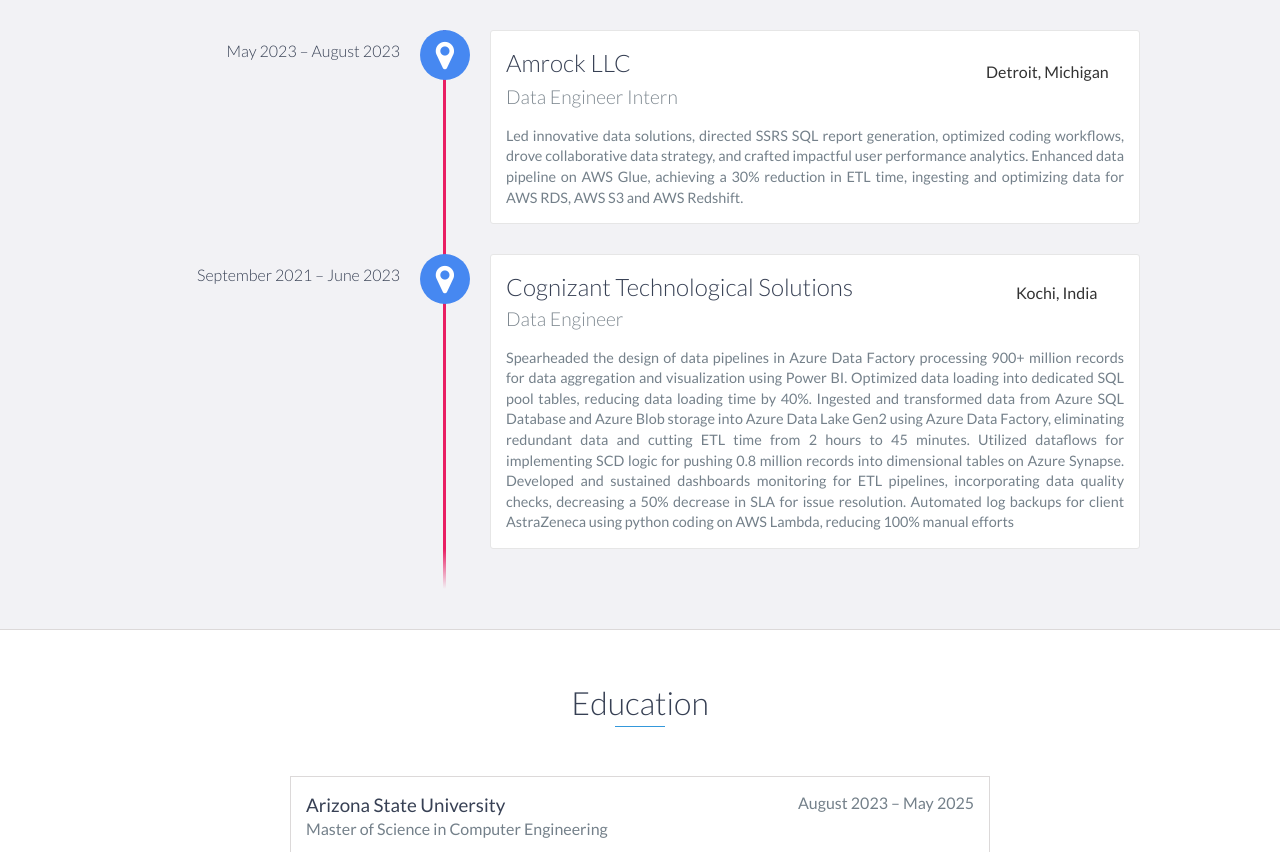
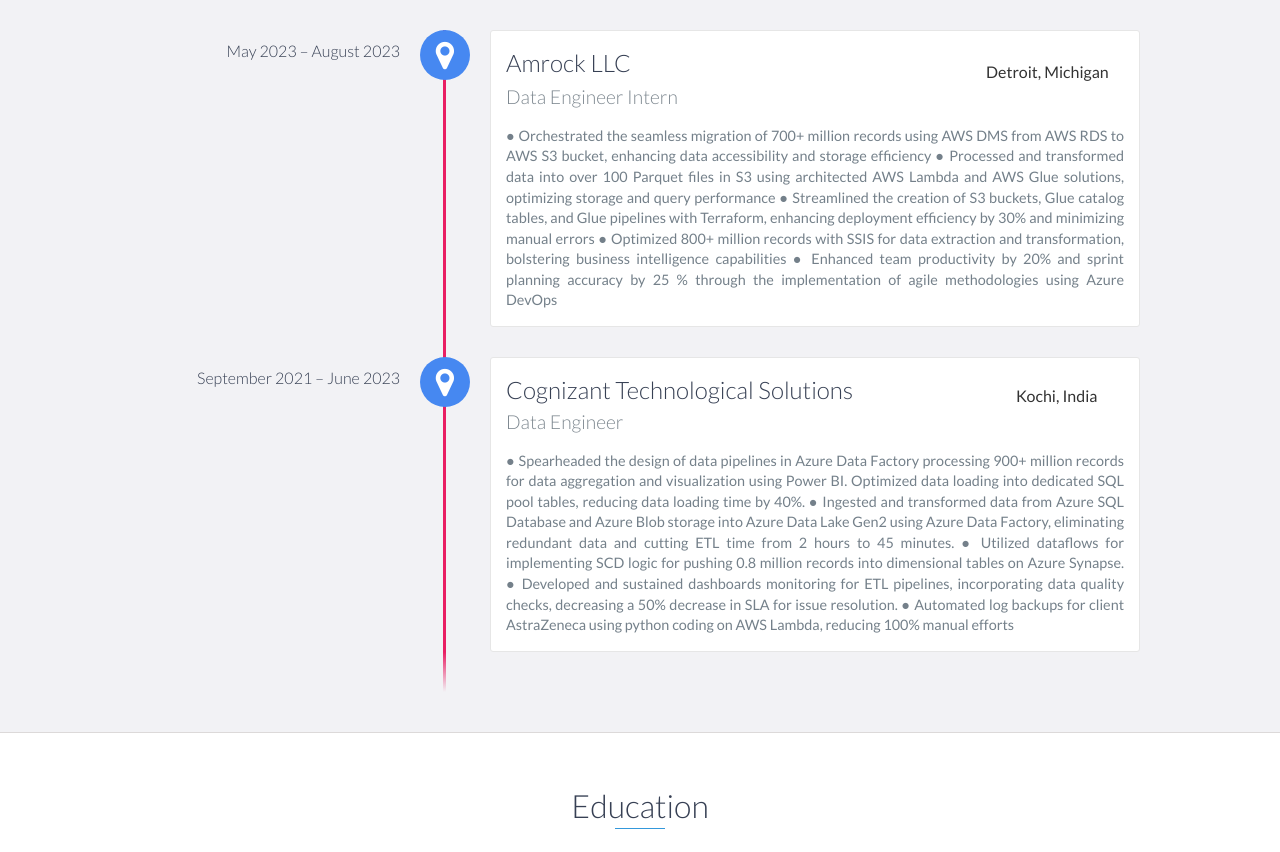
Before and after one commit to meenakshirajesh1999/meenakshirajesh1999.github.io, a website: page index.html in a window 1280 px wide. Shown: the part 1820-2672 px from the top of the page. Drawn offline with nearby package versions, Linux system fonts and the light colour scheme.

Commit message:
Update index.html

```diff
--- a/index.html
+++ b/index.html
@@ -115,10 +115,10 @@
                     </div>
                     <!-- End .project-image -->
                     <div class="project-info">
-                        <h3>Stock Market decision making using Reinforcement Learning and Kafka</h3>
+                        <h3>Real Time Stock Market Data Pipeline</h3>
                         <p align = "justify">
-                            Implemented DQN to enhance decision-making by 10% through the utilization of live stock data from various volatile markets and news analytics, validated by profit margin analysis.
-                            Leveraged Kafka for real-time data management, integrated GPT-4 as the reward function, and incorporated live human feedback for updating, leading to a 150% profit surge over baselines.
+                            Extracted over 10 records per hour from the Yahoo Finance API by implementing data pipelines using Kafka on AWS EC2 for streaming real-time data to an S3 bucket
+                            Engineered an AWS Glue pipeline, leveraging Glue Crawler to efficiently catalog data stored in S3, enabling advanced querying capabilities with Amazon Athena
 
                         </p>
                         <!-- <a href="" target="_blank">View Project</a> -->
@@ -210,9 +210,12 @@
                 <h3>Amrock LLC</h3>
                 <div style="margin-left: 480px;margin-top: -20px;">Detroit, Michigan</div>
                 <h4>Data Engineer Intern</h4>
-                <p align="justify"> Led innovative data solutions, directed SSRS SQL report generation, optimized coding workflows, drove collaborative data strategy, and crafted impactful user performance analytics.
-                    Enhanced data pipeline on AWS Glue, achieving a 30% reduction in ETL time, ingesting and optimizing data for AWS RDS, AWS S3 and AWS Redshift.
-                </p>
+                <p align="justify">
+● Orchestrated the seamless migration of 700+ million records using AWS DMS from AWS RDS to AWS S3 bucket, enhancing data accessibility and storage efficiency
+● Processed and transformed data into over 100 Parquet files in S3 using architected AWS Lambda and AWS Glue solutions, optimizing storage and query performance
+● Streamlined the creation of S3 buckets, Glue catalog tables, and Glue pipelines with Terraform, enhancing deployment efficiency by 30% and minimizing manual errors
+● Optimized 800+ million records with SSIS for data extraction and transformation, bolstering business intelligence capabilities
+● Enhanced team productivity by 20% and sprint planning accuracy by 25 % through the implementation of agile methodologies using Azure DevOps
             </div>
 
             <div data-date="September 2021 – June 2023">
@@ -220,11 +223,11 @@
                 <div style="margin-left: 510px;margin-top: -22px;">Kochi, India</div>
                 <h4>Data Engineer</h4>
                 <p align="justify">
-                    Spearheaded the design of data pipelines in Azure Data Factory processing 900+ million records for data aggregation and visualization using Power BI. Optimized data loading into dedicated SQL pool tables, reducing data loading time by 40%.
-                    Ingested and transformed data from Azure SQL Database and Azure Blob storage into Azure Data Lake Gen2 using Azure Data Factory, eliminating redundant data and cutting ETL time from 2 hours to 45 minutes.
-                    Utilized dataflows for implementing SCD logic for pushing 0.8 million records into dimensional tables on Azure Synapse.
-                    Developed and sustained dashboards monitoring for ETL pipelines, incorporating data quality checks, decreasing a 50% decrease in SLA for issue resolution.
-                    Automated log backups for client AstraZeneca using python coding on AWS Lambda, reducing 100% manual efforts
+                    ● Spearheaded the design of data pipelines in Azure Data Factory processing 900+ million records for data aggregation and visualization using Power BI. Optimized data loading into dedicated SQL pool tables, reducing data loading time by 40%.
+                    ● Ingested and transformed data from Azure SQL Database and Azure Blob storage into Azure Data Lake Gen2 using Azure Data Factory, eliminating redundant data and cutting ETL time from 2 hours to 45 minutes.
+                    ● Utilized dataflows for implementing SCD logic for pushing 0.8 million records into dimensional tables on Azure Synapse.
+                    ● Developed and sustained dashboards monitoring for ETL pipelines, incorporating data quality checks, decreasing a 50% decrease in SLA for issue resolution.
+                    ● Automated log backups for client AstraZeneca using python coding on AWS Lambda, reducing 100% manual efforts
                 </p>
                 </p>
             </div>
```
